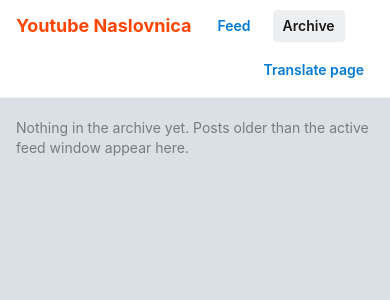
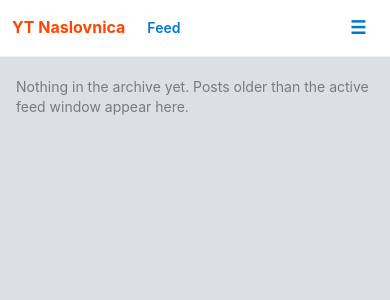
Before and after one commit to JMNofziger/yt-naslovnica, a Flask app: page /archive in a window 390 px wide. Shown: the top 300 px of the page. Run offline with Flask 3, Linux system fonts and the light colour scheme; data that the repository does not hold is empty.

Commit message:
Mobile header: single row, YT Naslovnica, hamburger for Archive + Translate
- Relocate google_translate_element between desktop panel and mobile menu on resize
- Breakpoint 720px; translate gadget styled via .translate-panel-host

```diff
--- a/static/style.css
+++ b/static/style.css
@@ -38,17 +38,17 @@
 	margin: 0 auto;
 	padding: 10px 16px;
 	display: flex;
-	align-items: flex-start;
-	justify-content: space-between;
-	flex-wrap: wrap;
-	gap: 12px 16px;
+	align-items: center;
+	justify-content: flex-start;
+	flex-wrap: nowrap;
+	gap: 10px;
 }
 
 .feed-header-start {
 	display: flex;
 	align-items: center;
-	flex-wrap: wrap;
-	gap: 8px 16px;
+	flex-wrap: nowrap;
+	gap: 8px 12px;
 	flex: 1 1 auto;
 	min-width: 0;
 }
@@ -58,6 +58,22 @@
 	font-size: 18px;
 	color: #ff4500;
 	text-decoration: none;
+	min-width: 0;
+	flex-shrink: 1;
+}
+
+.feed-logo-full,
+.feed-logo-compact {
+	display: inline-block;
+	max-width: 100%;
+	overflow: hidden;
+	text-overflow: ellipsis;
+	white-space: nowrap;
+	vertical-align: bottom;
+}
+
+.feed-logo-compact {
+	display: none;
 }
 
 .feed-logo:hover {
@@ -67,6 +83,8 @@
 .feed-nav {
 	display: flex;
 	gap: 12px;
+	flex-shrink: 0;
+	align-items: center;
 }
 
 .feed-nav a {
@@ -87,7 +105,7 @@
 }
 
 /* Google Translate: tucked behind disclosure so header stays calm */
-.translate-disclosure {
+.translate-disclosure.translate-disclosure--desktop {
 	flex-shrink: 0;
 	margin-left: auto;
 	position: relative;
@@ -144,19 +162,19 @@
 }
 
 /* Google-injected markup — normalize to match site typography */
-.translate-panel .goog-te-gadget {
+.translate-panel-host .goog-te-gadget {
 	font-family: inherit !important;
 	font-size: 13px !important;
 	color: #1a1a1b !important;
 }
 
-.translate-panel .goog-te-gadget-simple .goog-te-menu-value,
-.translate-panel .goog-te-gadget-simple .goog-te-menu-value span {
+.translate-panel-host .goog-te-gadget-simple .goog-te-menu-value,
+.translate-panel-host .goog-te-gadget-simple .goog-te-menu-value span {
 	color: #1a1a1b !important;
 	border-color: transparent !important;
 }
 
-.translate-panel .goog-te-combo {
+.translate-panel-host .goog-te-combo {
 	margin: 0 !important;
 	width: 100% !important;
 	max-width: 100% !important;
@@ -171,12 +189,123 @@
 	cursor: pointer !important;
 }
 
-.translate-panel .goog-te-gadget-icon {
+.translate-panel-host .goog-te-gadget-icon {
 	display: none !important;
 }
 
-.translate-panel .goog-te-banner-frame.skiptranslate {
+.translate-panel-host .goog-te-banner-frame.skiptranslate {
 	display: none !important;
+}
+
+/* Mobile overflow menu (Archive + Translate widget slot) */
+.header-menu-mobile {
+	display: none;
+	flex-shrink: 0;
+	margin-left: auto;
+	position: relative;
+}
+
+.header-menu-mobile-trigger {
+	list-style: none;
+	cursor: pointer;
+	user-select: none;
+}
+
+.header-menu-mobile-trigger::-webkit-details-marker {
+	display: none;
+}
+
+.header-menu-mobile-icon {
+	display: inline-flex;
+	align-items: center;
+	justify-content: center;
+	width: 40px;
+	height: 36px;
+	font-size: 18px;
+	line-height: 1;
+	color: #0079d3;
+	font-weight: 600;
+	border-radius: 4px;
+}
+
+.header-menu-mobile-trigger:hover .header-menu-mobile-icon,
+.header-menu-mobile[open] .header-menu-mobile-icon {
+	background-color: #f6f7f8;
+	color: #1a1a1b;
+}
+
+.header-menu-mobile-panel {
+	position: absolute;
+	right: 0;
+	top: calc(100% + 6px);
+	z-index: 40;
+	min-width: min(280px, calc(100vw - 24px));
+	max-width: calc(100vw - 24px);
+	padding: 12px 14px;
+	background: #fff;
+	border: 1px solid #edeff1;
+	border-radius: 8px;
+	box-shadow: 0 4px 24px rgba(0, 0, 0, 0.12);
+}
+
+.header-menu-mobile-link {
+	display: block;
+	padding: 10px 10px;
+	margin: -4px -4px 10px;
+	font-weight: 600;
+	color: #0079d3;
+	text-decoration: none;
+	border-radius: 4px;
+}
+
+.header-menu-mobile-link:hover {
+	background-color: #f6f7f8;
+}
+
+.header-menu-mobile-link.active {
+	color: #1a1a1b;
+	background-color: #edeff1;
+}
+
+.header-menu-mobile-translate {
+	padding-top: 10px;
+	border-top: 1px solid #edeff1;
+	margin-top: 2px;
+}
+
+@media (max-width: 720px) {
+	.feed-logo-compact {
+		display: inline-block !important;
+	}
+
+	.feed-logo-full {
+		display: none !important;
+	}
+
+	.feed-header-inner {
+		padding-inline: 12px;
+		gap: 8px;
+	}
+
+	.feed-logo {
+		font-size: 16px;
+	}
+
+	.feed-nav {
+		gap: 8px;
+	}
+
+	.nav-archive-desktop {
+		display: none !important;
+	}
+
+	.translate-disclosure.translate-disclosure--desktop {
+		display: none !important;
+	}
+
+	.header-menu-mobile {
+		display: block;
+	}
 }
 
 .feed-main {
--- a/templates/base.html
+++ b/templates/base.html
@@ -10,19 +10,36 @@
   <header class="feed-header">
     <div class="feed-header-inner">
       <div class="feed-header-start notranslate" translate="no">
-        <a href="{{ url_for('index') }}" class="feed-logo">Youtube Naslovnica</a>
+        <a href="{{ url_for('index') }}" class="feed-logo">
+          <span class="feed-logo-full">Youtube Naslovnica</span>
+          <span class="feed-logo-compact">YT Naslovnica</span>
+        </a>
         <nav class="feed-nav">
           <a href="{{ url_for('index') }}" class="{% if active_feed %}active{% endif %}">Feed</a>
-          <a href="{{ url_for('archive') }}" class="{% if active_archive %}active{% endif %}">Archive</a>
+          <a href="{{ url_for('archive') }}" class="nav-archive-desktop {% if active_archive %}active{% endif %}">Archive</a>
         </nav>
       </div>
-      <details class="translate-disclosure notranslate" translate="no">
+      <details class="translate-disclosure translate-disclosure--desktop notranslate" translate="no">
         <summary class="translate-summary">
           <span class="translate-summary-label">Translate page</span>
         </summary>
-        <div class="translate-panel">
+        <div class="translate-panel translate-panel-host">
           <p class="translate-panel-hint">Uses Google Translate in your browser (third‑party).</p>
-          <div id="google_translate_element"></div>
+          <div id="translate-slot-desktop">
+            <div id="google_translate_element"></div>
+          </div>
+        </div>
+      </details>
+      <details class="header-menu-mobile notranslate" translate="no">
+        <summary class="header-menu-mobile-trigger" aria-label="Menu" title="Menu">
+          <span class="header-menu-mobile-icon" aria-hidden="true">☰</span>
+        </summary>
+        <div class="header-menu-mobile-panel">
+          <a href="{{ url_for('archive') }}" class="header-menu-mobile-link {% if active_archive %}active{% endif %}">Archive</a>
+          <div class="header-menu-mobile-translate translate-panel-host">
+            <p class="translate-panel-hint">Uses Google Translate in your browser (third‑party).</p>
+            <div id="translate-slot-mobile"></div>
+          </div>
         </div>
       </details>
     </div>
@@ -31,13 +48,28 @@
     {% block content %}{% endblock %}
   </main>
   <script type="text/javascript">
+    function syncTranslateWidgetSlot() {
+      var mq = window.matchMedia("(max-width: 720px)");
+      var el = document.getElementById("google_translate_element");
+      var desk = document.getElementById("translate-slot-desktop");
+      var mob = document.getElementById("translate-slot-mobile");
+      if (!el || !desk || !mob) return;
+      (mq.matches ? mob : desk).appendChild(el);
+    }
+    var _twTimer;
+    window.addEventListener("resize", function () {
+      clearTimeout(_twTimer);
+      _twTimer = setTimeout(syncTranslateWidgetSlot, 120);
+    });
+
     function googleTranslateElementInit() {
       new google.translate.TranslateElement({
-        pageLanguage: 'en',
-        includedLanguages: 'hr,bs,sr,sl,sq,mk,de,it,fr,es,pl,uk,nl',
+        pageLanguage: "en",
+        includedLanguages: "hr,bs,sr,sl,sq,mk,de,it,fr,es,pl,uk,nl",
         layout: google.translate.TranslateElement.InlineLayout.DROPDOWN,
         autoDisplay: false,
-      }, 'google_translate_element');
+      }, "google_translate_element");
+      syncTranslateWidgetSlot();
     }
   </script>
   <script src="https://translate.google.com/translate_a/element.js?cb=googleTranslateElementInit&amp;hl=en"></script>
```
